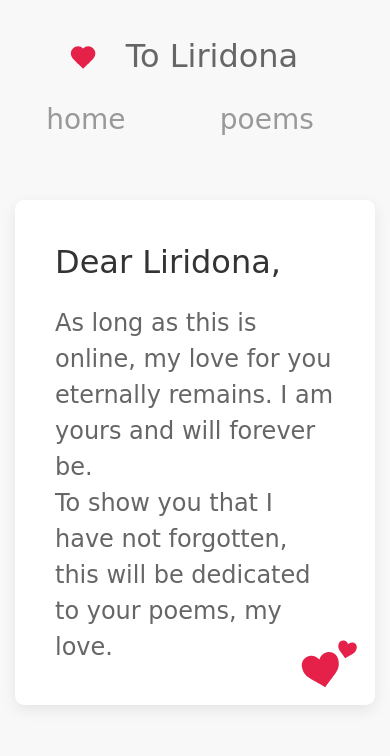
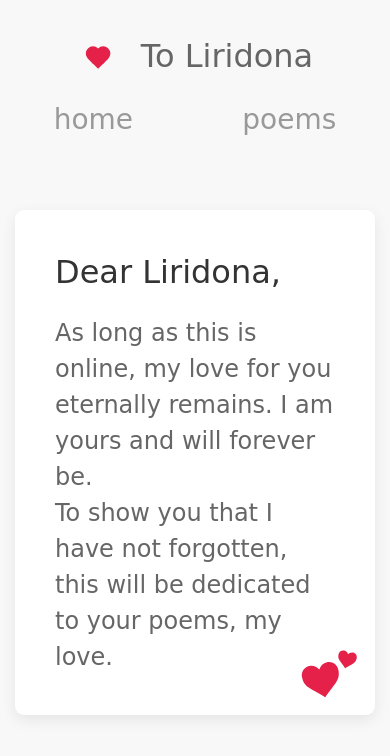
Before and after one commit to nizarmah/toliridona, a website: page index.html in a window 390 px wide. Drawn offline with Linux system fonts and the light colour scheme; a web font is replaced by a local one.

Commit message:
Fixed Centering of Navigation Bar

```diff
--- a/css/main.css
+++ b/css/main.css
@@ -8,11 +8,14 @@ h1, h2, h3, h4, h5, h6 {
 	font-family	: 'Montez', cursive !important;
 }
 
+.navbar-fixed {
+	z-index: 0 !important;
+}
+
 .uk-navbar {
-	max-width: 1200px;
-	width: calc(100% - 3.750em);
-	position: fixed;
-	top: 0px; left: auto;
+	width: 100%;
+	position: relative;
+	top: 0px; left: 0px;
 }
 
 .uk-navbar-nav {
@@ -86,7 +89,7 @@ h1, h2, h3, h4, h5, h6 {
 	}
 
 .dearcard-container {
-	padding-top: 150px;
+	padding-top: 0px;
 }
 .poemcard-container {
 	padding-top: 50px;
@@ -118,7 +121,7 @@ div[data-name="mojs-shape"] {
 		}
 
 	.content-container {
-		padding-top: 200px;
+		padding-top: 50px;
 		padding-bottom: 50px;
 	}
 
--- a/index.html
+++ b/index.html
@@ -34,6 +34,7 @@
 
 	<body class="uk-background-muted">
 		<div class="uk-container">
+			<div class="navbar-fixed" uk-sticky="sel-target: .uk-navbar-container; cls-active: uk-navbar-sticky; bottom: #transparent-sticky-navbar">
 				<nav class="uk-navbar-transparent" uk-navbar>
 					<div class="uk-navbar-left">
 						<ul class="uk-navbar-nav">
@@ -49,6 +50,7 @@
 						</ul>
 					</div>
 				</nav>
+			</div>
 
 			<div class="content-container">
 				<div id="home" class="dearcard-container card-container">
```
Lines whose indentation alone changed are shown as unchanged.
